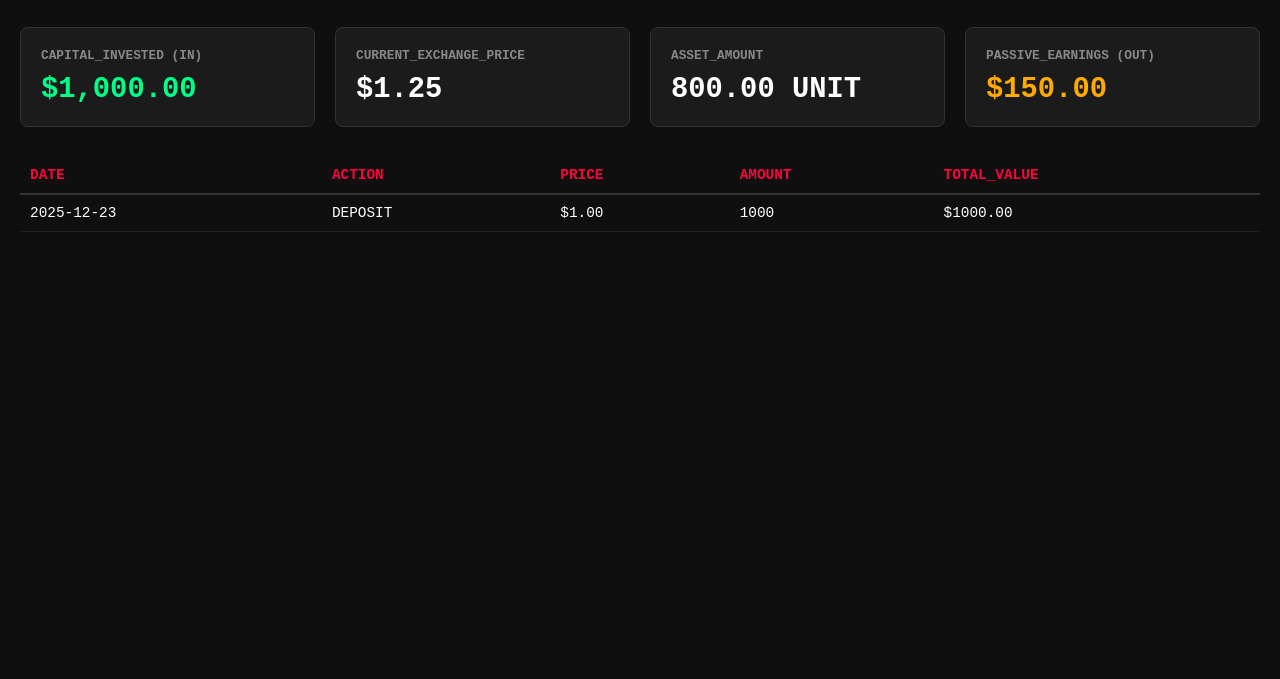
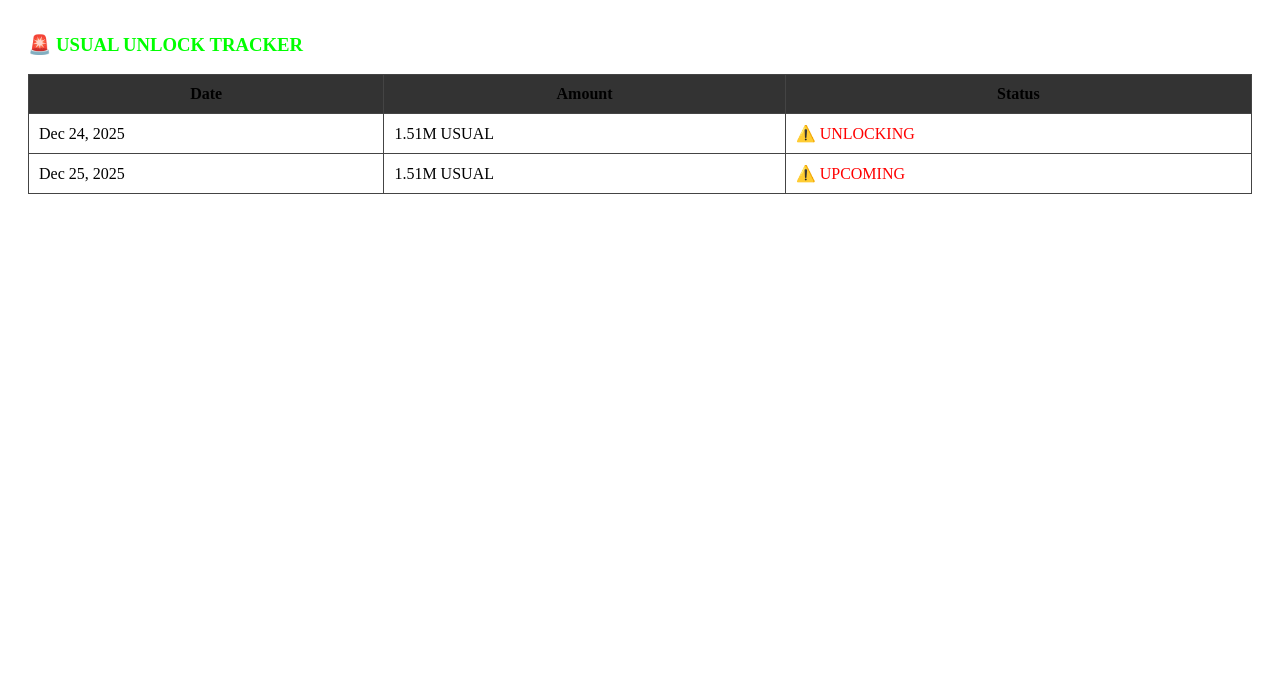
Before and after one commit to scutuatua-crypto/czonedive-core, a plain HTML site: page index.html in a window 1280 px wide. Shown: the part 121-800 px from the top of the page. Drawn offline with Linux system fonts and the light colour scheme.

Commit message:
Update index.html

```diff
--- a/index.html
+++ b/index.html
@@ -1,70 +1,25 @@
-<!DOCTYPE html>
-<html lang="en">
-<head>
-    <meta charset="UTF-8">
-    <meta name="viewport" content="width=device-width, initial-scale=1.0">
-    <title>BAD-BOY CORE | HQ</title>
-    <style>
-        :root { --red: #ff003c; --gold: #ffaa00; --dark: #0f0f0f; --glass: rgba(255,255,255,0.05); }
-        body { background: var(--dark); color: white; font-family: 'Courier New', monospace; margin: 0; padding: 20px; }
-        .header { border-left: 5px solid var(--red); padding-left: 15px; margin-bottom: 30px; }
-        .grid-container { display: grid; grid-template-columns: repeat(auto-fit, minmax(250px, 1fr)); gap: 20px; }
-        .stat-card { background: var(--glass); padding: 20px; border-radius: 8px; border: 1px solid #333; }
-        .stat-card h3 { font-size: 0.8rem; color: #888; margin: 0; }
-        .stat-card .value { font-size: 1.8rem; font-weight: bold; margin-top: 10px; }
-        .in-flow { color: #00ff88; }
-        .out-flow { color: var(--gold); }
-        table { width: 100%; margin-top: 30px; border-collapse: collapse; font-size: 0.9rem; }
-        th { text-align: left; color: var(--red); padding: 10px; border-bottom: 2px solid #333; }
-        td { padding: 10px; border-bottom: 1px solid #222; }
-    </style>
-</head>
-<body>
+<div style="background: #1a1a1a; border-left: 5px solid #ff0000; padding: 20px; margin: 20px; color: #eee; font-style: italic;">
+    "ชาติหน้ามันคงไม่มีอยู่จริง ตายแล้วก็จบทุกสิ่ง แล้วทิ้งทุกอย่างไว้ตรงนี้... <br>
+    ชอบอะไรก็ไปทำซะก่อน ดีกว่าล้มหมอนนอนเน่าหมดเวลา"
+</div>
 
-    <div class="header">
-        <h1>CZ-CORE : MISSION_MONEY_AND_HONEY</h1>
-        <p>STATUS: RUNNING_AGGRESSIVE | NO_SAD_ZONE</p>
-    </div>
-
-    <div class="grid-container">
-        <div class="stat-card">
-            <h3>CAPITAL_INVESTED (IN)</h3>
-            <div class="value in-flow" id="totalIn">$1,000.00</div>
-        </div>
-        <div class="stat-card">
-            <h3>CURRENT_EXCHANGE_PRICE</h3>
-            <div class="value" id="currentPrice">$1.25</div>
-        </div>
-        <div class="stat-card">
-            <h3>ASSET_AMOUNT</h3>
-            <div class="value" id="assetAmount">800.00 UNIT</div>
-        </div>
-        <div class="stat-card">
-            <h3>PASSIVE_EARNINGS (OUT)</h3>
-            <div class="value out-flow" id="totalOut">$150.00</div>
-        </div>
-    </div>
-
-    <table>
-        <thead>
-            <tr>
-                <th>DATE</th>
-                <th>ACTION</th>
-                <th>PRICE</th>
-                <th>AMOUNT</th>
-                <th>TOTAL_VALUE</th>
-            </tr>
-        </thead>
-        <tbody id="logData">
-            <tr>
-                <td>2025-12-23</td>
-                <td>DEPOSIT</td>
-                <td>$1.00</td>
-                <td>1000</td>
-                <td>$1000.00</td>
-            </tr>
-        </tbody>
+<div style="padding: 20px; color: #00ff00;">
+    <h3>🚨 USUAL UNLOCK TRACKER</h3>
+    <table style="width:100%; border: 1px solid #333; border-collapse: collapse;">
+        <tr style="background: #333;">
+            <th style="padding: 10px; border: 1px solid #444;">Date</th>
+            <th style="padding: 10px; border: 1px solid #444;">Amount</th>
+            <th style="padding: 10px; border: 1px solid #444;">Status</th>
+        </tr>
+        <tr>
+            <td style="padding: 10px; border: 1px solid #444;">Dec 24, 2025</td>
+            <td style="padding: 10px; border: 1px solid #444;">1.51M USUAL</td>
+            <td style="padding: 10px; border: 1px solid #444; color: #ff0000;">⚠️ UNLOCKING</td>
+        </tr>
+        <tr>
+            <td style="padding: 10px; border: 1px solid #444;">Dec 25, 2025</td>
+            <td style="padding: 10px; border: 1px solid #444;">1.51M USUAL</td>
+            <td style="padding: 10px; border: 1px solid #444; color: #ff0000;">⚠️ UPCOMING</td>
+        </tr>
     </table>
-
-</body>
-</html>
+</div>
```
